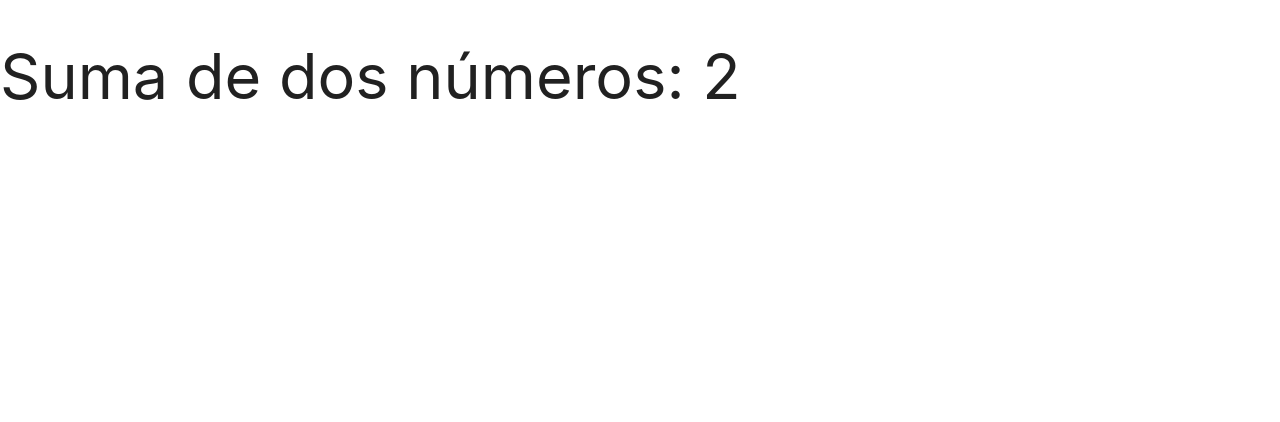
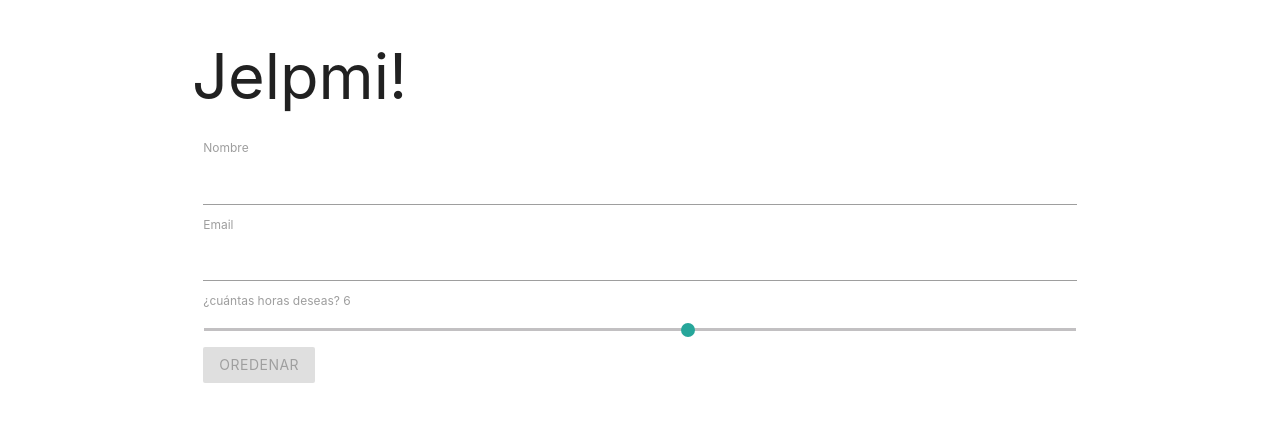
Before and after one commit to angeloLuna/Ejercicios-angular-1.5, a website: page src/index.html in a window 1280 px wide. Drawn offline with nearby package versions, Linux system fonts and the light colour scheme.

Commit message:
validaciones de inputs

```diff
--- a/src/index.html
+++ b/src/index.html
@@ -2,13 +2,36 @@
 <html lang="en" ng-app="practica">
 <head>
     <meta charset="UTF-8">
-    <title>Ocultando cosas erroneas</title>
+    <title>validando inputs</title>
     <meta name="viewport" content="width=device-width">
     <link rel="stylesheet" href="../node_modules/materialize-css/dist/css/materialize.css">
 </head>
 <body>
-    <!--     si se prduce un error en el código, se muestra el "cargando..."-->
-    <h1 ng-bind="'Suma de dos números: ' + (1+1)">Cargando...</h1>
+    <div class="container row">
+        <h1>Jelpmi!</h1>
+        <div class="col s12 m12 l12">
+
+            <!-- novalidate desactivva las validaciones por defecto de HTML5 -->
+            <form id="formulario" name="formulario" novalidate>
+                <label>Nombre</label>
+                <input type="text" name="nombre" class="form-control" ng-model="orden.nombre" required>
+
+                <label>Email</label>
+                <input type="email" name="email" class="form-control" ng-model="orden.email" required>
+
+                <!-- Input con forma de barra de rango, label refleja la cantidad devuelta por el input -->
+                <label >¿cuántas horas deseas? {{orden.cantidad}}</label>
+                <input type="range" name="cantidad" ng-model="orden.cantidad" min="1" max="10" step="1">
+
+                <!-- Muestra el "OK" cuando el formulario es válido -->
+                <div ng-show="formulario.$valid">ok</div>
+                <br>
+
+                <!-- Deshabilita el boton submit hasta que el formulario completo sea válido -->
+                <input ng-disabled="formulario.$invalid" class="btn" type="submit" value="oredenar">
+            </form>
+        </div>
+    </div>
 
     <script src="../node_modules/jquery/dist/jquery.js"></script>
     <script src="../node_modules/materialize-css/dist/js/materialize.js"></script>
```
Also changed, not shown: dist/index.html.
